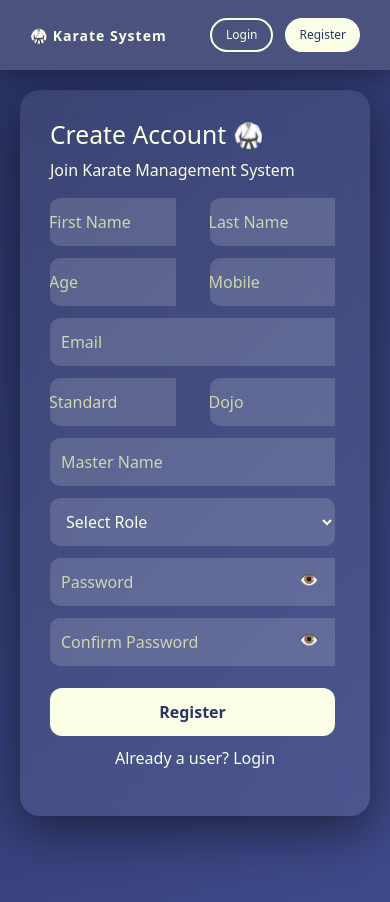
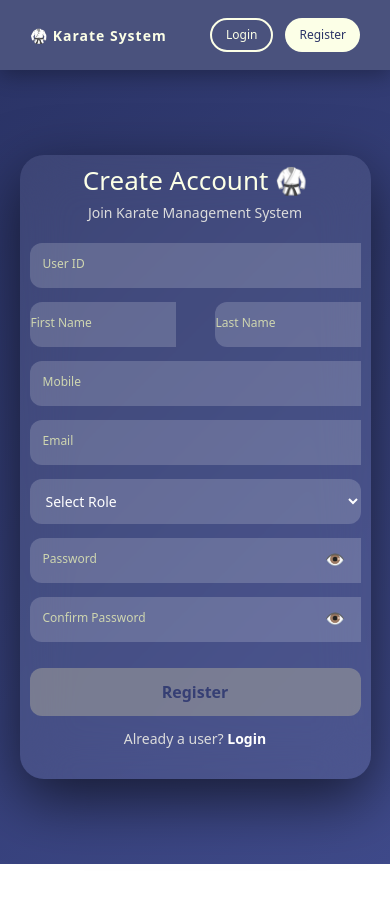
Before and after one commit to lokesh6380/Attendance-system, an Angular app: page /register in a window 390 px wide. Shown: the top 902 px of the page. After the commit the page ends 864 px from the top, so only its background shows below. Built offline with nearby package versions, Linux system fonts and the light colour scheme.

Commit message:
register fixed 1

```diff
--- a/src/app/components/auth/register/register.css
+++ b/src/app/components/auth/register/register.css
@@ -1,12 +1,11 @@
-/* MAIN */
+/* MAIN CONTAINER */
 .register-container {
   display: flex;
-  height: 100vh;
-  overflow: hidden;
+  height: calc(100vh - 50px); /* avoid navbar overlap */
   background: linear-gradient(135deg, #2B3467, #3f4a8a);
 }
 
-/* LEFT */
+/* LEFT SIDE */
 .register-left {
   width: 50%;
   display: flex;
@@ -15,11 +14,11 @@
 }
 
 .register-left img {
-  width: 80%;
-  max-width: 450px;
+  width: 75%;
+  max-width: 420px;
 }
 
-/* RIGHT */
+/* RIGHT SIDE */
 .register-right {
   width: 50%;
   display: flex;
@@ -27,57 +26,79 @@
   align-items: center;
 }
 
-/* CARD */
+/* 🔥 GLASS CARD (WIDER + PREMIUM) */
 .glass-card {
-  width: 420px;
-  max-height: 90vh;
-  padding: 30px;
-  border-radius: 20px;
-  background: rgba(255,255,255,0.08);
-  backdrop-filter: blur(20px);
+  width: 480px;              /* ⬅️ increased width */
+  padding: 10px;
+  border-radius: 24px;
+
+  background: rgba(255, 255, 255, 0.08);
+  backdrop-filter: blur(25px);
+
+  box-shadow: 0 20px 60px rgba(0, 0, 0, 0.6);
   color: #FCFFE7;
-  box-shadow: 0 15px 50px rgba(0,0,0,0.5);
 
-  display: flex;
-  flex-direction: column;
+  transition: 0.3s;
 }
 
-/* SCROLL INSIDE FORM */
-.form-scroll {
-  overflow-y: auto;
-  padding-right: 5px;
+/* TITLE */
+.glass-card h2 {
+  text-align: center;
+  font-size: 26px;
+  margin-bottom: 5px;
+}
+
+.glass-card p {
+  text-align: center;
+  font-size: 14px;
+  margin-bottom: 20px;
+  color: #dcdcdc;
 }
 
 /* ROW */
 .row {
   display: flex;
-  gap: 10px;
+  gap: 15px;
 }
 
-/* INPUT */
+/* INPUT GROUP */
 .input-group {
   position: relative;
-  margin-bottom: 12px;
+  margin-bottom: 14px;
   flex: 1;
 }
 
+/* INPUT STYLE */
 .input-group input,
 .input-group select {
   width: 100%;
-  padding: 12px;
-  border-radius: 10px;
+  padding: 12px 12px;
+  border-radius: 12px;
   border: none;
-  background: rgba(255,255,255,0.15);
-  color: #FCFFE7;
+
+  background: rgba(255,255,255,0.18);
+  color: #fff;
+  font-size: 14px;
+
   outline: none;
+  transition: 0.2s;
+}
+
+/* 🔥 INPUT FOCUS EFFECT */
+.input-group input:focus,
+.input-group select:focus {
+  background: rgba(255,255,255,0.25);
+  box-shadow: 0 0 0 2px rgba(255,255,255,0.2);
 }
 
 /* LABEL */
 .input-group label {
   position: absolute;
   top: 12px;
-  left: 12px;
+  left: 14px;
+  font-size: 12px;
   color: #cfd6b0;
+  pointer-events: none;
 }
 
 /* PASSWORD */
@@ -85,7 +106,7 @@
   position: relative;
 }
 
-/* EYE */
+/* EYE ICON */
 .eye-icon {
   position: absolute;
   right: 10px;
@@ -93,6 +114,7 @@
   border: none;
   background: transparent;
   cursor: pointer;
+  color: #fff;
 }
 
 /* BUTTON */
@@ -101,29 +123,49 @@
   padding: 12px;
   border-radius: 12px;
   border: none;
+
   background: #FCFFE7;
   color: #2B3467;
   font-weight: bold;
+
   cursor: pointer;
-  margin-top: 10px;
+  margin-top: 12px;
+
+  transition: 0.3s;
+}
+
+/* HOVER EFFECT */
+.register-btn:hover {
+  background: #e6e8c5;
+  transform: translateY(-1px);
+}
+
+/* DISABLED */
+.register-btn:disabled {
+  background: #999;
+  cursor: not-allowed;
+  opacity: 0.6;
 }
 
 /* LOGIN TEXT */
 .login-text {
   text-align: center;
-  margin-top: 10px;
+  margin-top: 12px;
+  font-size: 14px;
 }
 
-/* ERROR */
-.error {
-  color: #ff9aa2;
+.login-text span {
+  cursor: pointer;
+  font-weight: bold;
+  color: #fff;
 }
 
 /* RESPONSIVE */
 @media (max-width: 992px) {
   .register-container {
     flex-direction: column;
-    overflow-y: auto;
+    justify-content: center;
+    align-items: center;
   }
 
   .register-left {
@@ -132,11 +174,10 @@
 
   .register-right {
     width: 100%;
-    padding: 20px;
   }
 
   .glass-card {
-    width: 100%;
-    max-height: none;
+    width: 90%;
+    max-width: 420px;
   }
 }
--- a/src/app/components/auth/register/register.html
+++ b/src/app/components/auth/register/register.html
@@ -2,12 +2,12 @@
 
 <div class="register-container">
 
-  <!-- LEFT IMAGE -->
+  <!-- LEFT -->
   <div class="register-left">
     <img src="assets/register-karate.png" alt="Register">
   </div>
 
-  <!-- RIGHT FORM -->
+  <!-- RIGHT -->
   <div class="register-right">
 
     <div class="glass-card">
@@ -15,7 +15,13 @@
       <h2>Create Account 🥋</h2>
       <p>Join Karate Management System</p>
 
-      <form (ngSubmit)="onRegister()" class="form-scroll">
+      <form>
+
+        <!-- USER ID -->
+        <div class="input-group">
+          <input [(ngModel)]="userId" name="userId" required>
+          <label>User ID</label>
+        </div>
 
         <!-- NAME -->
         <div class="row">
@@ -30,42 +36,16 @@
           </div>
         </div>
 
-        <!-- AGE + MOBILE -->
-        <div class="row">
-          <div class="input-group">
-            <input type="number" [(ngModel)]="age" name="age" required>
-            <label>Age</label>
-          </div>
-
-          <div class="input-group">
-            <input [(ngModel)]="mobile" name="mobile" required>
-            <label>Mobile</label>
-          </div>
+        <!-- MOBILE -->
+        <div class="input-group">
+          <input [(ngModel)]="mobile" name="mobile" required>
+          <label>Mobile</label>
         </div>
 
         <!-- EMAIL -->
         <div class="input-group">
           <input type="email" [(ngModel)]="email" name="email" required>
           <label>Email</label>
-        </div>
-
-        <!-- STANDARD + DOJO -->
-        <div class="row">
-          <div class="input-group">
-            <input [(ngModel)]="standard" name="standard" required>
-            <label>Standard</label>
-          </div>
-
-          <div class="input-group">
-            <input [(ngModel)]="dojo" name="dojo" required>
-            <label>Dojo</label>
-          </div>
-        </div>
-
-        <!-- MASTER -->
-        <div class="input-group">
-          <input [(ngModel)]="master" name="master" required>
-          <label>Master Name</label>
         </div>
 
         <!-- ROLE -->
@@ -87,9 +67,7 @@
           <label>Password</label>
 
           <button type="button" class="eye-icon"
-                  (click)="togglePassword()">
-            👁
-          </button>
+                  (click)="togglePassword()">👁</button>
         </div>
 
         <!-- CONFIRM PASSWORD -->
@@ -101,18 +79,13 @@
           <label>Confirm Password</label>
 
           <button type="button" class="eye-icon"
-                  (click)="toggleConfirm()">
-            👁
-          </button>
+                  (click)="toggleConfirm()">👁</button>
         </div>
 
-        <!-- ERROR -->
-        <p class="error" *ngIf="errorMessage">
-          {{ errorMessage }}
-        </p>
-
         <!-- BUTTON -->
-        <button class="register-btn">
+        <button class="register-btn"
+                [disabled]="!isFormValid()"
+                (click)="onRegister()">
           Register
         </button>
 
--- a/src/app/components/auth/register/register.ts
+++ b/src/app/components/auth/register/register.ts
@@ -1,38 +1,27 @@
 import { Component } from '@angular/core';
-import { CommonModule } from '@angular/common';
+import { Router } from '@angular/router';
 import { FormsModule } from '@angular/forms';
-import { Router } from '@angular/router';
 import { Navbar } from '../../navbar/navbar';
-
 @Component({
   selector: 'app-register',
-  standalone: true,
-  imports: [CommonModule, FormsModule, Navbar],
+   standalone: true,
+  imports: [FormsModule, Navbar],
   templateUrl: './register.html',
   styleUrls: ['./register.css']
 })
 export class Register {
 
+  userId = '';
   firstName = '';
   lastName = '';
-  age: number | null = null;
-
   mobile = '';
   email = '';
-
-  standard = '';
-  dojo = '';
-  master = '';
-
   role = '';
-
   password = '';
   confirmPassword = '';
 
   showPassword = false;
   showConfirm = false;
-
-  errorMessage = '';
 
   constructor(private router: Router) {}
 
@@ -44,36 +33,64 @@ export class Register {
     this.showConfirm = !this.showConfirm;
   }
 
+  // VALIDATION
+  isFormValid(): boolean {
+    return !!(
+      this.userId &&
+      this.firstName &&
+      this.lastName &&
+      this.mobile &&
+      this.email &&
+      this.role &&
+      this.password &&
+      this.confirmPassword
+    );
+  }
+
+  // REGISTER
   onRegister() {
 
-    // VALIDATION
-    if (!this.firstName || !this.lastName) {
-      this.errorMessage = 'Name is required';
-      return;
-    }
-
-    if (!this.age || this.age < 5) {
-      this.errorMessage = 'Enter valid age';
-      return;
-    }
-
-    if (!this.email.includes('@')) {
-      this.errorMessage = 'Invalid email';
+    if (!this.isFormValid()) {
+      alert("⚠️ Fill all fields");
       return;
     }
 
     if (this.password !== this.confirmPassword) {
-      this.errorMessage = 'Passwords do not match';
+      alert("❌ Passwords do not match");
       return;
     }
 
-    if (this.role === 'master') {
-      console.log('Master access granted');
+    let users = JSON.parse(localStorage.getItem('users') || '[]');
+
+    // 🚨 CHECK USER ID DUPLICATE
+    const idExists = users.find((u: any) => u.userId === this.userId);
+    if (idExists) {
+      alert("⚠️ User ID already exists");
+      return;
     }
 
-    this.errorMessage = '';
+    // 🚨 CHECK EMAIL DUPLICATE
+    const emailExists = users.find((u: any) => u.email === this.email);
+    if (emailExists) {
+      alert("⚠️ Email already registered");
+      return;
+    }
 
-    alert('Registration Successful ✅');
+    const newUser = {
+      userId: this.userId,
+      firstName: this.firstName,
+      lastName: this.lastName,
+      mobile: this.mobile,
+      email: this.email,
+      role: this.role,
+      password: this.password
+    };
+
+    users.push(newUser);
+    localStorage.setItem('users', JSON.stringify(users));
+
+    alert("✅ Registration Successful!");
+
     this.router.navigate(['/login']);
   }
 
```
